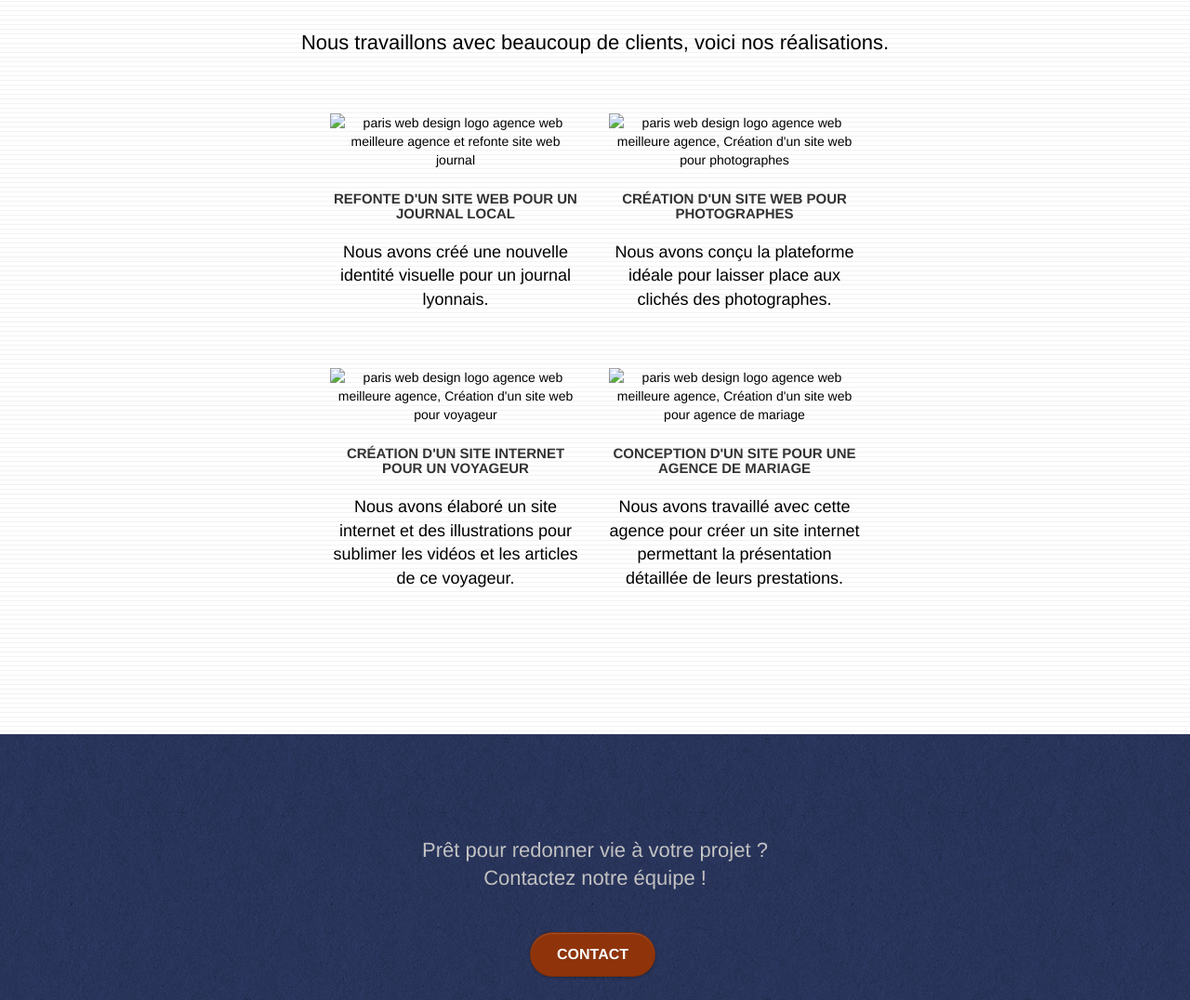
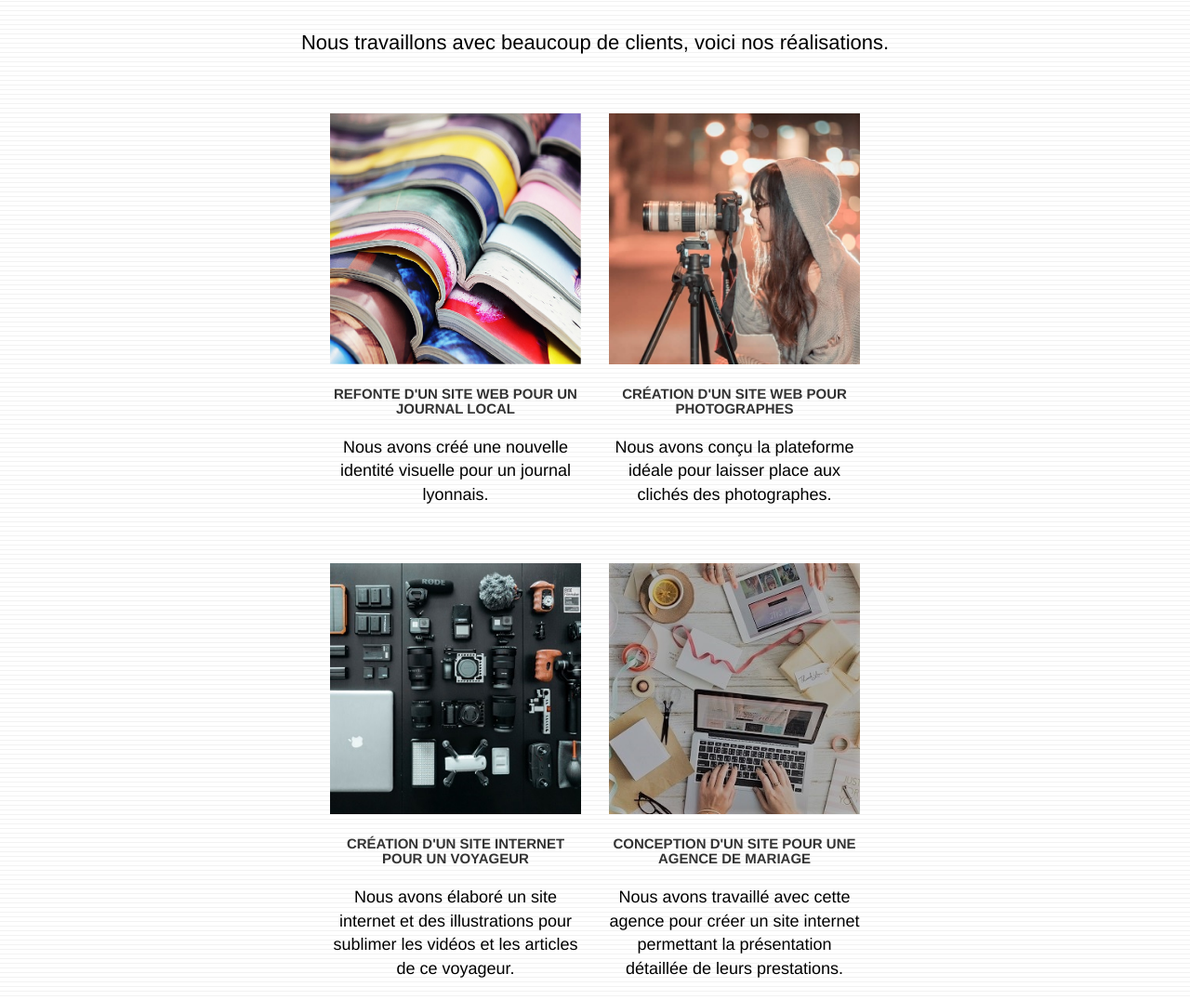
Before and after one commit to jmcob/chouette_mieux, a website: page index.html in a window 1280 px wide. Shown: the part 2100-3176 px from the top of the page at 93% size. Drawn offline with Linux system fonts and the light colour scheme; files whose address does not match are found by name.

Commit message:
jp2 supprimé

```diff
--- a/index.html
+++ b/index.html
@@ -259,12 +259,12 @@
             <div class="col-sm-6">
               <a
                 href="#"
-                data-lightbox="img/1.jp2"
+                data-lightbox="img/1.jpg"
                 data-gallery-id="gallery-1"
                 data-caption="Refonte d'un site web pour un journal local"
                 data-frame="snapshot-lb"
                 ><img
-                  src="img/1.jp2"
+                  src="img/1.jpg"
                   alt="paris web design logo agence web meilleure agence et refonte site web journal"
                   class="img-responsive portfolio-thumb"
               /></a>
@@ -279,12 +279,12 @@
             <div class="col-sm-6">
               <a
                 href="#"
-                data-lightbox="img/2.jp2"
+                data-lightbox="img/2.jpg"
                 data-gallery-id="gallery-1"
                 data-caption="Création d'un site web pour photographes"
                 data-frame="snapshot-lb"
                 ><img
-                  src="img/2.jp2"
+                  src="img/2.jpg"
                   class="img-responsive portfolio-thumb"
                   alt="paris web design logo agence web meilleure agence, Création d'un site web pour photographes"
               /></a>
@@ -301,12 +301,12 @@
             <div class="col-sm-6">
               <a
                 href="#"
-                data-lightbox="img/3.jp2"
+                data-lightbox="img/3.jpg"
                 data-gallery-id="gallery-1"
                 data-caption="Création d'un site internet pour un voyageur"
                 data-frame="snapshot-lb"
                 ><img
-                  src="img/3.jp2"
+                  src="img/3.jpg"
                   class="img-responsive portfolio-thumb"
                   alt="paris web design logo agence web meilleure agence, Création d'un site web pour voyageur"
               /></a>
@@ -321,12 +321,12 @@
             <div class="col-sm-6">
               <a
                 href="#"
-                data-lightbox="img/4.jp2"
+                data-lightbox="img/4.jpg"
                 data-gallery-id="gallery-1"
                 data-caption="Conception d'un site pour une agence de mariage"
                 data-frame="snapshot-lb"
                 ><img
-                  src="img/4.jp2"
+                  src="img/4.jpg"
                   class="img-responsive portfolio-thumb"
                   alt="paris web design logo agence web meilleure agence, Création d'un site web pour agence de mariage"
               /></a>
@@ -388,28 +388,28 @@
               <div class="row row-no-gutters social">
                 <div class="col-l-3">
                   <div class="text-center">
-                    <a class="social" href="twitter.com"
+                    <a class="social" href="http://twitter.com"
                       ><span class="fa fa-twitter icon-md"> Twitter</span
                     ></a>
                   </div>
                 </div>
                 <div class="col-l-3">
                   <div class="text-center">
-                    <a class="social" href="facebook.com"
+                    <a class="social" href="http://facebook.com"
                       ><span class="fa fa-facebook icon-md"> Facebook</span
                     ></a>
                   </div>
                 </div>
                 <div class="col-l-3">
                   <div class="text-center">
-                    <a class="social" href="dribble.com"
+                    <a class="social" href="http://dribble.com"
                       ><span class="fa fa-dribbble icon-md"> Dribble</span
                     ></a>
                   </div>
                 </div>
                 <div class="col-l-3">
                   <div class="text-center">
-                    <a class="social" href="instagram.com"
+                    <a class="social" href="http://instagram.com"
                       ><span class="fa fa-instagram icon-md"> Instagram</span
                     ></a>
                   </div>
```
